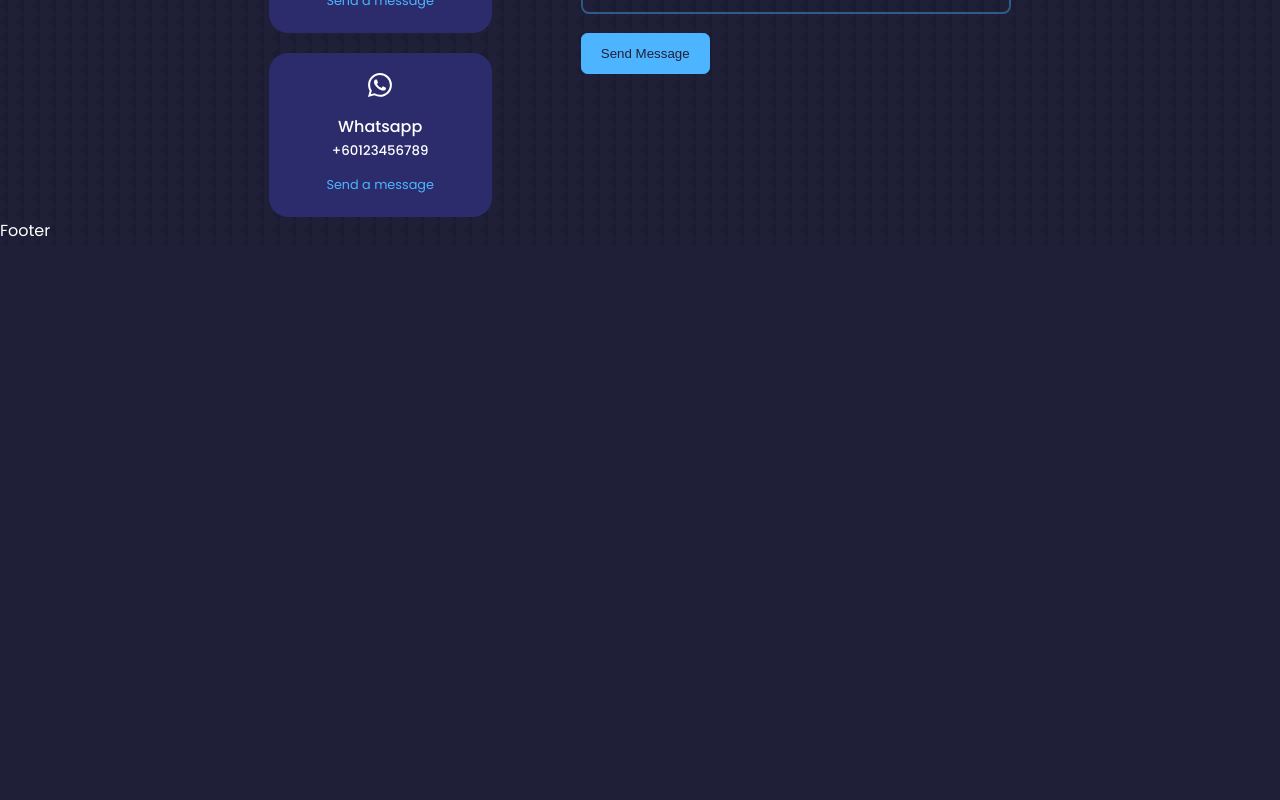
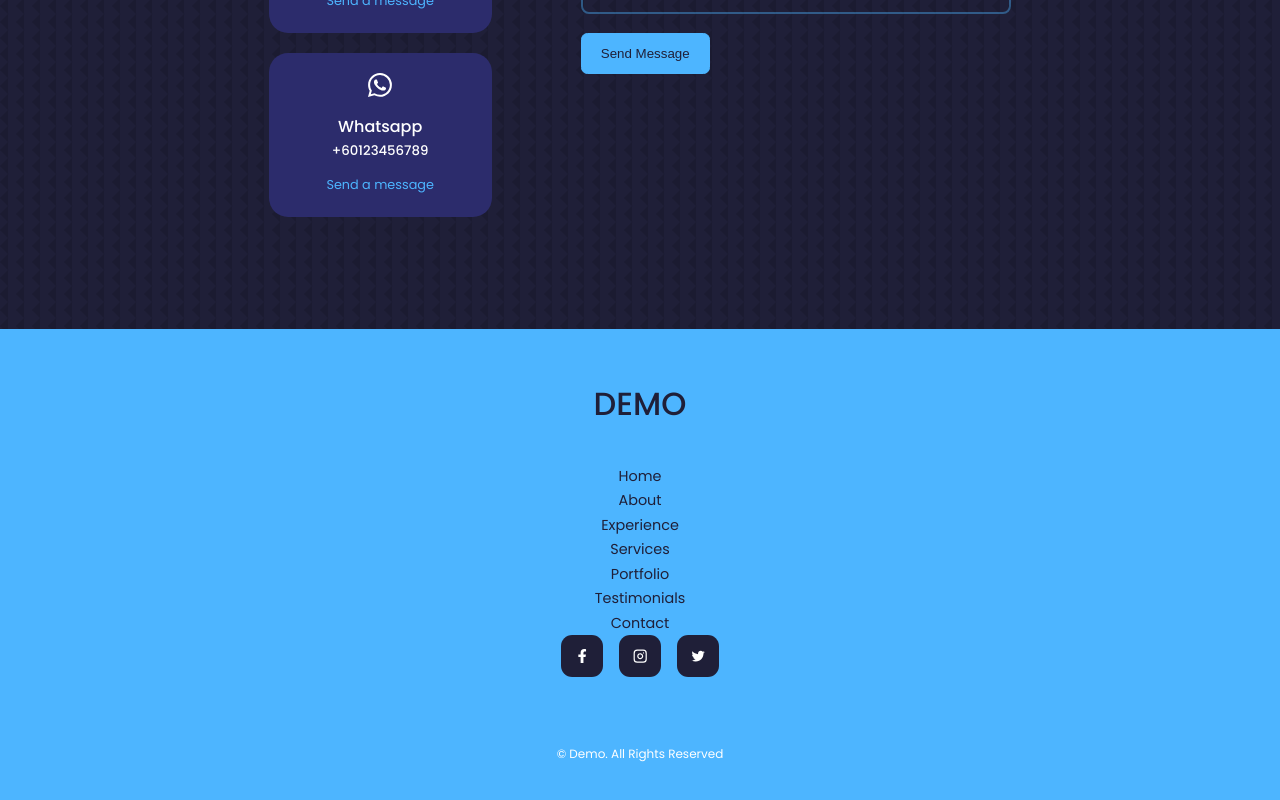
Before and after one commit to jasonkartz7/Wedding-App, a React (Create React App) app: page / in a window 1280 px wide. Shown: the part 5122-5922 px from the top of the page. Before the commit the page ends 5367 px from the top, so only its background shows below. Built offline with nearby package versions, Linux system fonts and the light colour scheme.

Commit message:
footerCSS

```diff
--- a/src/components/footer/Footer.jsx
+++ b/src/components/footer/Footer.jsx
@@ -1,9 +1,35 @@
 import React from 'react'
 import '../footer/footer.css'
+import {FaFacebookF} from 'react-icons/fa'
+import {FiInstagram} from 'react-icons/fi'
+import {IoLogoTwitter} from 'react-icons/io'
 
 const Footer = () => {
   return (
-    <div>Footer</div>
+    <footer>
+      <a href="#" className='footer_logo'>DEMO</a>
+
+    <ul className="permalinks">
+      <li><a href="#">Home</a></li>
+      <li><a href="#about">About</a></li>
+      <li><a href="#experience">Experience</a></li>
+      <li><a href="#services">Services</a></li>
+      <li><a href="#portfolio">Portfolio</a></li>
+      <li><a href="#testimonials">Testimonials</a></li>
+      <li><a href="#contact">Contact</a></li>
+    </ul>
+
+    <div className="footer_socials">
+      <a href="https://facebook.com"><FaFacebookF /></a>
+      <a href="https://instagram.com"><FiInstagram /></a>
+      <a href="https://twitter.com"><IoLogoTwitter /></a>
+    </div>
+
+    <div className="footer_copyright">
+      <small>&copy; Demo. All Rights Reserved</small>
+    </div>
+    </footer>
+
   )
 }
 
--- a/src/components/footer/footer.css
+++ b/src/components/footer/footer.css
@@ -0,0 +1,66 @@
+footer {
+    background: var(--color-primary);
+    padding: 3rem 0;
+    text-align: center;
+    font-size: 0.9rem;
+    margin-top: 7rem;
+}
+
+footer a {
+    color: var(--color-bg);
+}
+
+.footer_logo {
+    font-size: 2rem;
+    font-weight: 500;
+    margin-bottom: 2rem;
+    display: block;
+}
+
+.permalink {
+    display: flex;
+    flex-wrap: wrap;
+    justify-content: center;
+    gap: 2rem;
+    margin: 0 auto 3rem;
+}
+
+.footer_socials {
+    display: flex;
+    justify-content: center;
+    gap: 1rem;
+    margin-bottom: 4rem;
+}
+
+.footer_socials a {
+    background: var(--color-bg);
+    color: var(--color-white);
+    padding: 0.8rem;
+    border-radius: 0.7rem;
+    display: flex;
+    border: 1px solid transparent;
+}
+
+a.footer_socials a:hover {
+    background: transparent;
+    color: var(--color-bg);
+    border-color: var(--color-bg);
+}
+
+footer_copyright {
+    margin-bottom: 4rem;
+    color: var(--color-bg);
+}
+
+/* ========== MEDIA QUERIES (SMALL DEVICES) ========== */
+
+@media screen and (max-width: 600px) {
+    .permalink {
+        flex-direction: column;
+        gap: 1.5rem;
+    }
+
+    .footer_socials{
+        margin-bottom: 2.6rem;
+    }
+}
```
